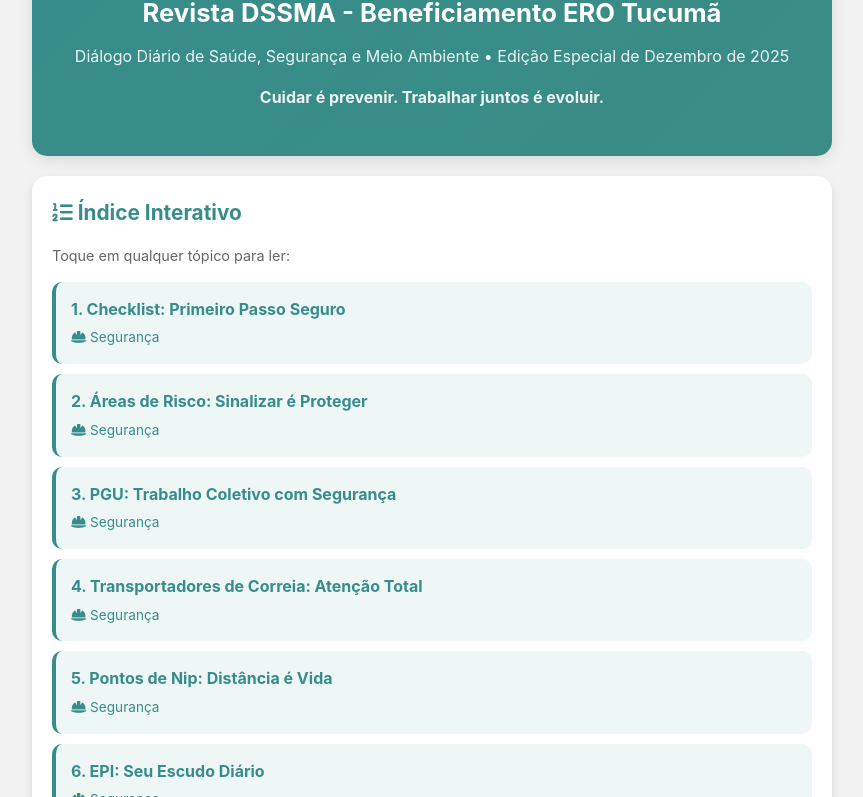
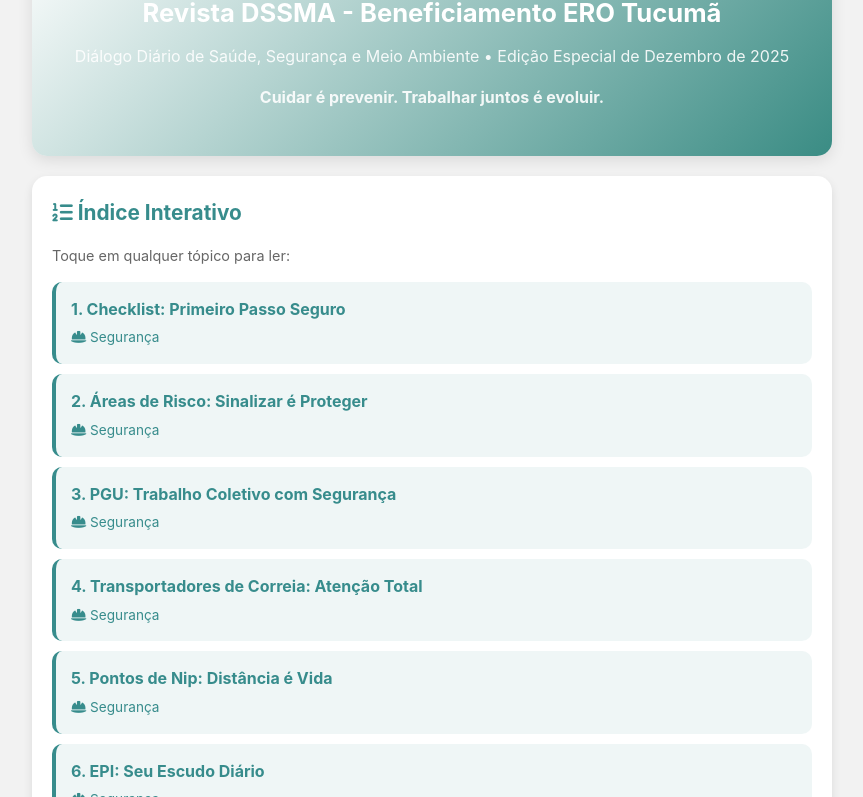
Before and after one commit to afobelem-netizen/Revista_dssma, a plain HTML site: page index.html in a window 1280 px wide. Shown: the part 88-885 px from the top of the page, without its empty margins (208-1071 px from the left). Drawn offline with Linux system fonts and the light colour scheme.

Commit message:
Fix HTML structure and update styles

```diff
--- a/index.html
+++ b/index.html
@@ -17,7 +17,7 @@
 
         /* CAPA */
         .capa {
-            background: linear-gradient(135deg, #378C8C 0%, #3A8C84 100%);
+            background: linear-gradient(135deg, white 0%, #3A8C84 100%);
             color:white; border-radius:15px; padding:30px 20px; text-align:center; margin-bottom:20px;
             box-shadow: 0 4px 15px rgba(0,0,0,0.1);
         }
```
